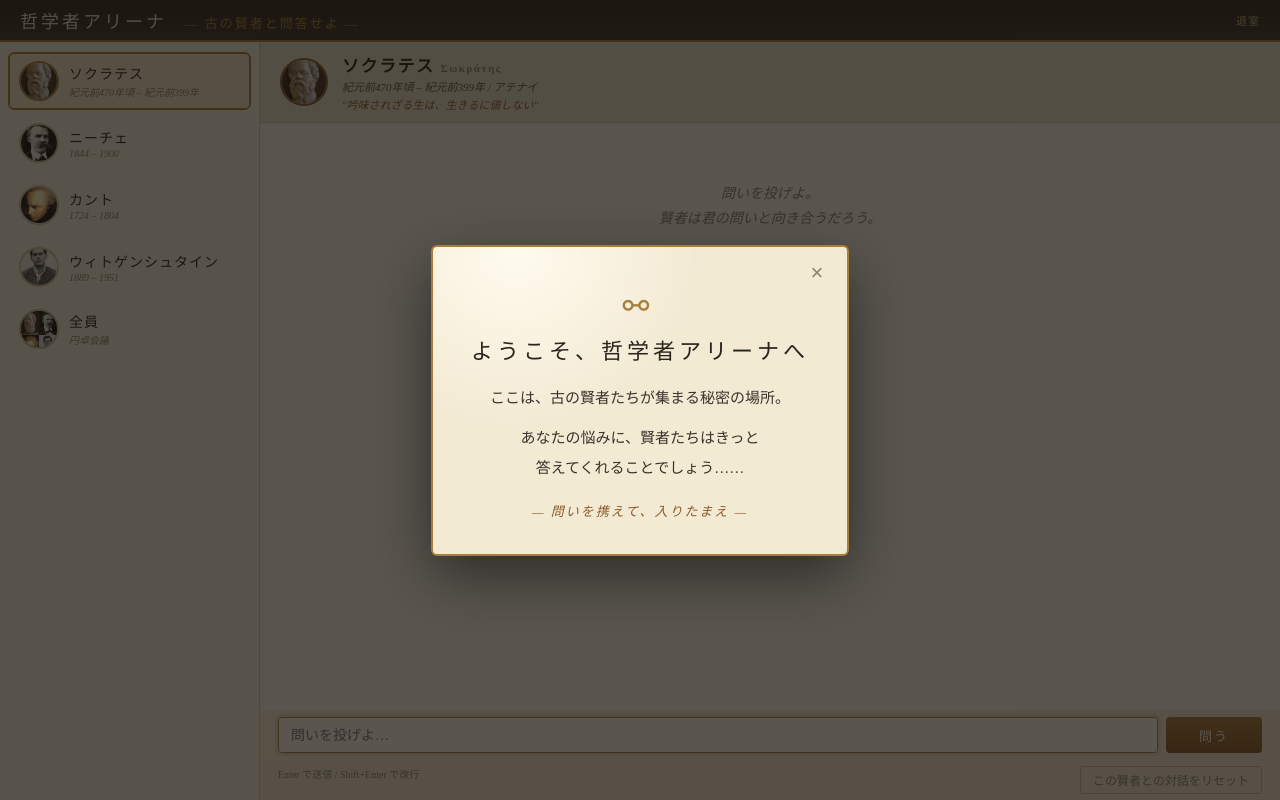
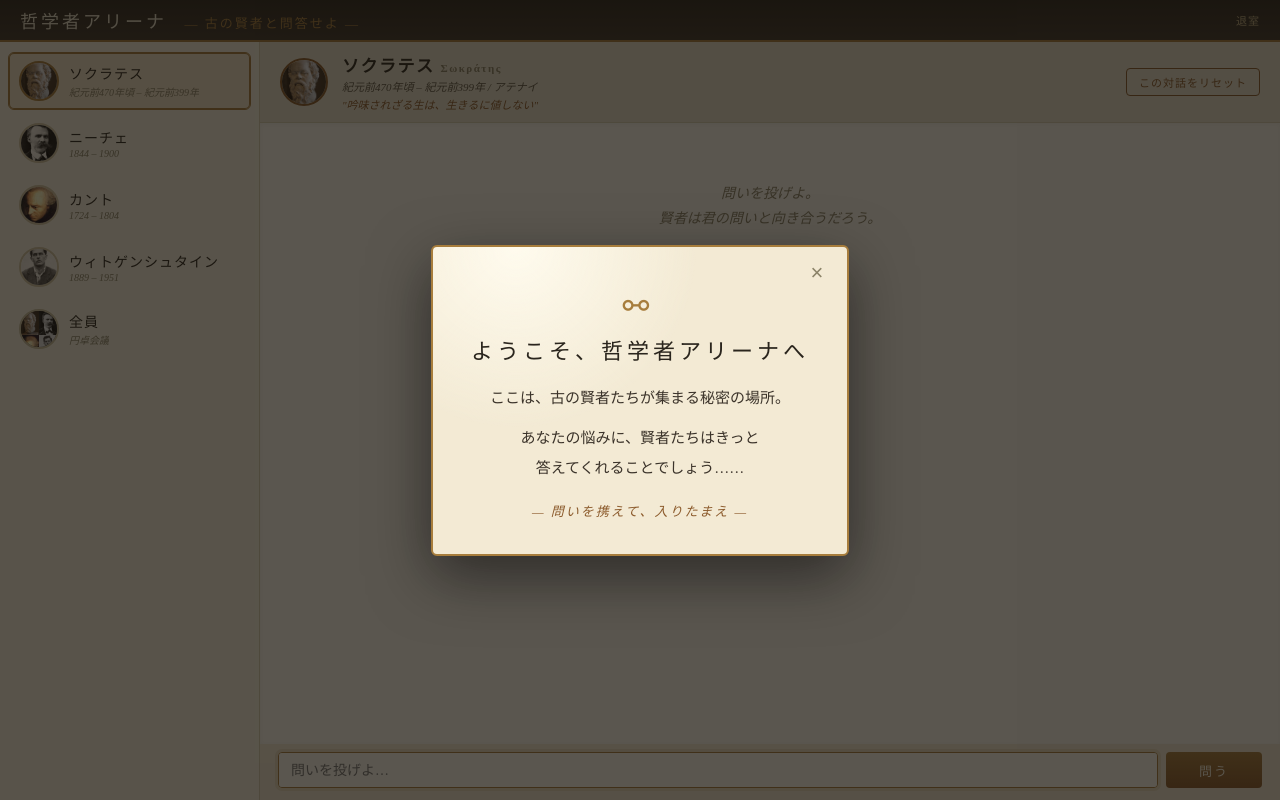
Before and after one commit to souta-yamaguchi/philosopher-arena, a Flask app: page / in a window 1280 px wide. Run offline with Flask 3, Linux system fonts and the light colour scheme; the visitor is signed in with stand-in values (Sample User, id 1).

Commit message:
Move reset button to header, remove bottom toolbar

```diff
--- a/templates/index.html
+++ b/templates/index.html
@@ -96,8 +96,7 @@
     background: var(--parchment);
   }
   .main-panel > .chat { flex: 1; min-height: 0; border-radius: 0; border: none; background: #fdfaf0; }
-  .main-panel > .input-area { padding: 6px 18px 2px; }
-  .main-panel > .toolbar { padding: 1px 18px 6px; font-size: 10px; }
+  .main-panel > .input-area { padding: 8px 18px 12px; }
 
   /* 哲学者セレクタ — サイドバー内で縦リスト */
   .selector {
@@ -223,6 +222,24 @@
     align-items: center;
     box-shadow: 0 1px 3px rgba(0,0,0,0.04);
     flex-shrink: 0;
+  }
+  .philosopher-card .info { flex: 1; min-width: 0; }
+  .philosopher-card .header-reset {
+    flex-shrink: 0;
+    background: transparent;
+    color: var(--bronze);
+    border: 1px solid var(--bronze);
+    border-radius: 4px;
+    padding: 5px 12px;
+    cursor: pointer;
+    font-family: inherit;
+    font-size: 11px;
+    letter-spacing: 1px;
+    transition: all 0.15s;
+  }
+  .philosopher-card .header-reset:hover {
+    background: var(--bronze);
+    color: var(--parchment);
   }
   .philosopher-card.crimson { background: #f5e4e4; }
   .philosopher-card.navy    { background: #dde5f0; }
@@ -778,6 +795,7 @@
         <p id="pyears">紀元前470年頃 – 紀元前399年 / アテナイ</p>
         <div class="quote" id="pquote">"吟味されざる生は、生きるに値しない"</div>
       </div>
+      <button class="header-reset" onclick="resetChat()">この対話をリセット</button>
     </div>
 
     <div id="chat" class="chat">
@@ -791,10 +809,6 @@
       <textarea id="input" placeholder="問いを投げよ…"
         onkeydown="if(event.key==='Enter'&&!event.shiftKey){event.preventDefault();send();}"></textarea>
       <button id="sendBtn" onclick="send()">問う</button>
-    </div>
-    <div class="toolbar">
-      <span>Enter で送信 / Shift+Enter で改行</span>
-      <button onclick="resetChat()">この賢者との対話をリセット</button>
     </div>
   </main>
 </div>
```
